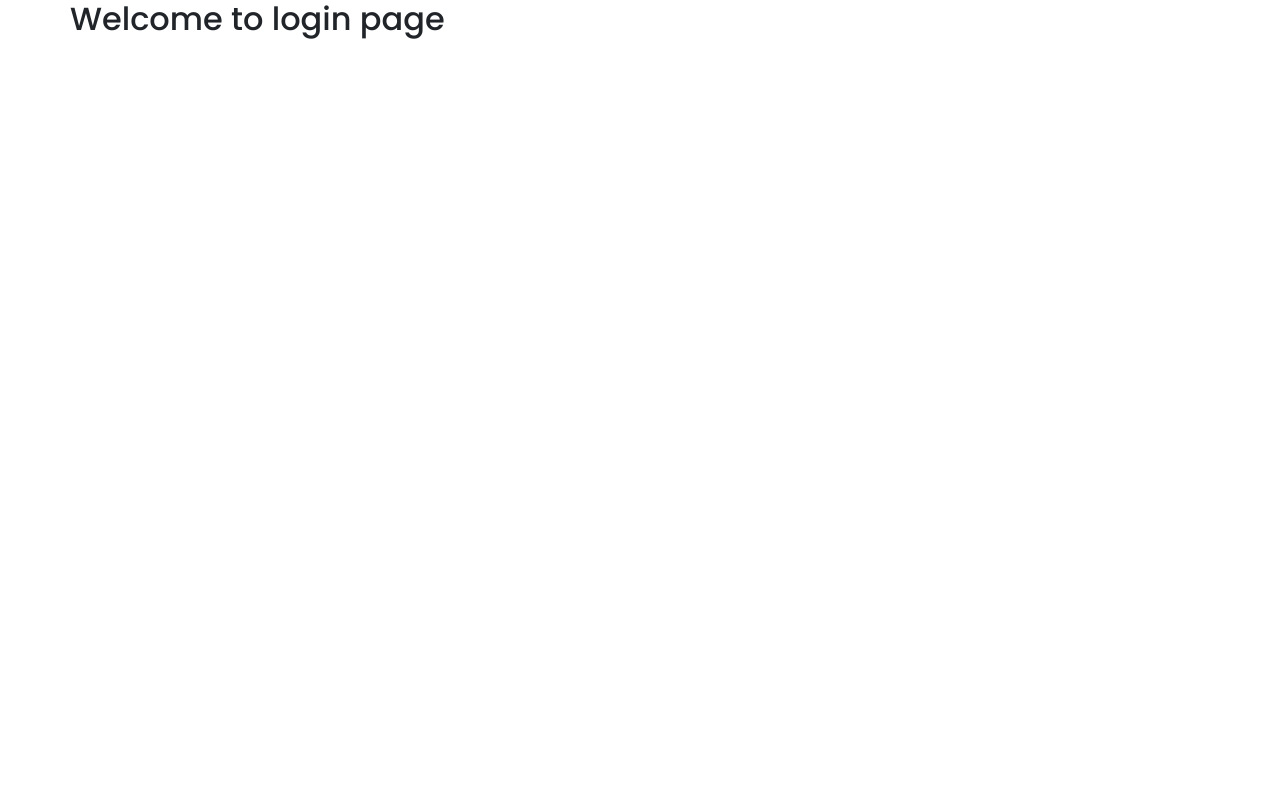
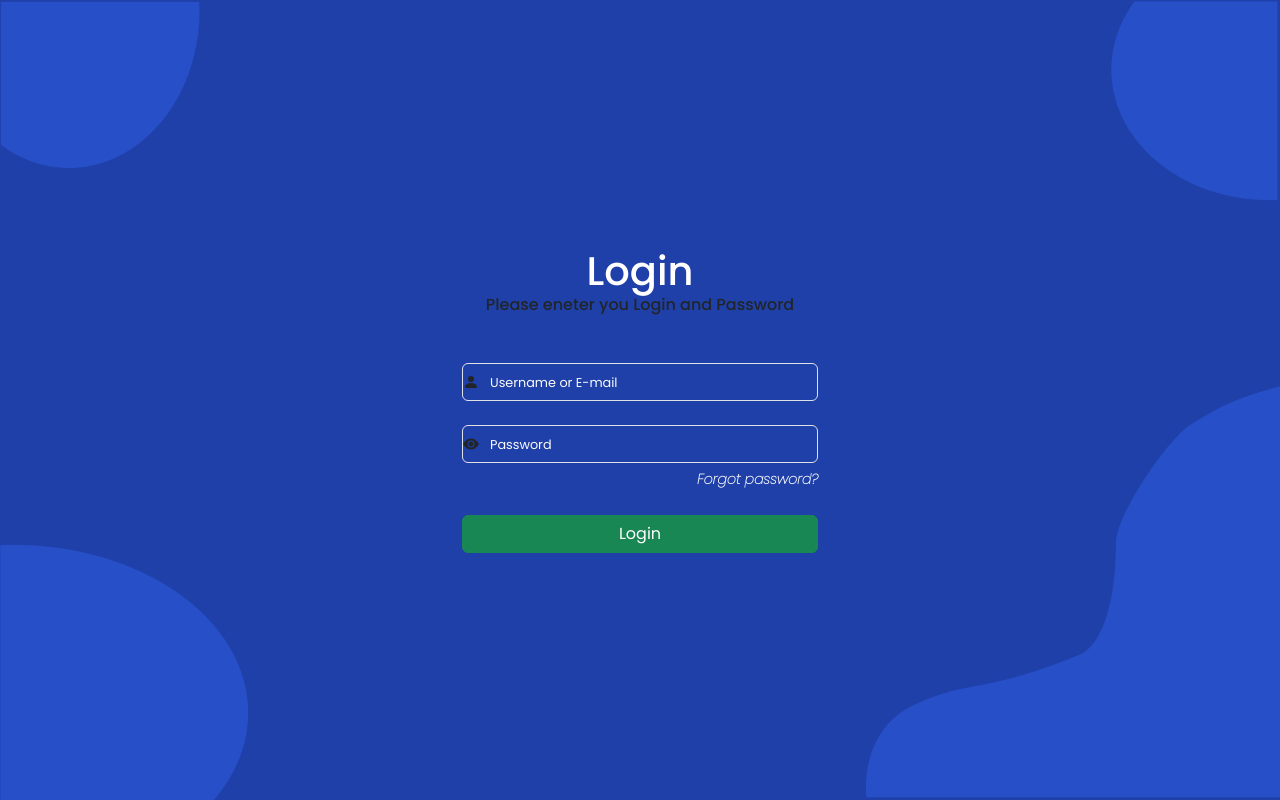
Before and after one commit to Pandilla-Rajesh/react-test, a React (Create React App) app: page /login in a window 1280 px wide. Built offline with nearby package versions, Linux system fonts and the light colour scheme.

Commit message:
login page changes done

```diff
--- a/package.json
+++ b/package.json
@@ -7,13 +7,17 @@
     "@testing-library/jest-dom": "^6.6.3",
     "@testing-library/react": "^16.2.0",
     "@testing-library/user-event": "^13.5.0",
+    "axios": "^1.8.3",
     "bootstrap": "^5.3.3",
+    "formik": "^2.4.6",
     "react": "^19.0.0",
+    "react-bootstrap": "^2.10.9",
     "react-dom": "^19.0.0",
     "react-router-dom": "^7.3.0",
     "react-scripts": "5.0.1",
     "sass": "^1.86.0",
-    "web-vitals": "^2.1.4"
+    "web-vitals": "^2.1.4",
+    "yup": "^1.6.1"
   },
   "scripts": {
     "start": "react-scripts start",
--- a/src/Approutes.js
+++ b/src/Approutes.js
@@ -1,7 +1,9 @@
-import React, { Suspense } from 'react'
+import React, { lazy, Suspense } from 'react'
 import { createBrowserRouter, RouterProvider } from 'react-router-dom'
-import MainLayout from './MainLayout/MainLayout'
-import Login from './Components/Login/Login'
+
+const MainLayout = lazy(()=>import('./MainLayout/MainLayout.js'))
+const Login = lazy(()=>import('./Components/Login/Login.js'))
+const ApiModals = lazy(()=>import('./Components/ApiModals/ApiModals.js'))
 
 function Approutes(){
 
@@ -12,7 +14,7 @@ function Approutes(){
     {path:'/', element:(<Suspense fallback={<div>...Loading</div>}><MainLayout/></Suspense>),
 
     children:[
-      {}
+      {path:'apimodals', element:(<Suspense fallback={<div>...Loading</div>}><ApiModals/></Suspense>)}
     ]
 
   },
--- /dev/null
+++ b/src/Components/ApiModals/ApiModals.js
@@ -0,0 +1,69 @@
+import axios from 'axios'
+import React, { useEffect, useState } from 'react'
+import { data } from 'react-router-dom'
+
+function ApiModals(){
+
+    const [todos, setToDos] = useState([])
+    const [country, setCountry] = useState([])
+    const [loading, setLoading] = useState(false)
+
+    // custom-api//
+        useEffect(()=>{
+            setLoading(true)
+            fetch('https://jsonplaceholder.typicode.com/todos').then((res => res.json()))
+            .then(result=>{
+                setToDos(result)
+                console.log(result, 'data fetched')
+            }).catch((err)=>{
+                console.log(err)
+            }).finally(()=>{
+                setLoading(false)
+            })
+        }, [])
+    // end //
+
+    const getCountry=async()=>{
+        setLoading(true)
+        try{
+            const conall = await fetch('https://restcountries.com/v3.1/all')
+            const res = await conall.json()
+            console.log(res, 'country data list')
+        }catch(error){
+            console.log(error)
+        }finally{
+            setLoading(false)
+        }
+    }
+
+    const getProduct=async()=>{
+
+        setLoading(true)
+        try{
+
+            const prodata = await axios.get('https://dummyjson.com/products')
+            console.log(prodata.data.products, 'get product list')
+
+        }catch(error){
+            console.log(error)
+        }finally{
+            setLoading(false)
+        }
+    }
+
+    useEffect(()=>{
+        getCountry()
+    }, [])
+
+    useEffect(()=>{
+        getProduct()
+    }, [])
+
+    return(
+        <>
+            <h1>Welcome to API Modals</h1>
+        </>
+    )
+}
+
+export default ApiModals
--- a/src/Components/Login/Login.js
+++ b/src/Components/Login/Login.js
@@ -2,21 +2,53 @@ import React, { useEffect } from 'react'
 import TimeStart from '../TimeStart/TimeStart'
 import ReUseCounter from '../Counter/Counter'
 import AboutReact from '../AboutReact/AboutReact'
+import { Button, Form, FormControl, InputGroup } from 'react-bootstrap'
+import InputGroupText from 'react-bootstrap/esm/InputGroupText'
+import { Link } from 'react-router-dom'
 
 const Login = ()=>{
 
     return(
-        <section>
-            <div className='container g-0'>
-                <div className='row'>
-                <h2>Welcome to login page</h2>
-                {/* <div> <TimeStart/></div>
-                <div>
-                    <ReUseCounter/>
-                </div>
-                <div>
-                    <AboutReact/>
-                </div> */}
+        <section className='info-login'>
+            <div className='container info-log-screen'>
+                <div className='row d-flex align-items-center justify-content-center h-100'>
+                    <div className='col-md-4'>
+                        <div>
+                        <div className='d-flex align-items-center justify-content-center flex-column'>
+                            <h1 className='text-white'>Login</h1>
+                            <h6 className='mb-5'>Please eneter you Login and Password</h6>
+                        </div>
+                        <Form className='info-form'>
+                                <InputGroup className='mb-4 border rounded-2'>
+                                    <InputGroupText className='bg-transparent border border-0 p-0'>
+                                    <svg xmlns="http://www.w3.org/2000/svg" width="16" height="16" fill="currentColor"
+                                    class="bi bi-person-fill" viewBox="0 0 16 16">
+                                    <path d="M3 14s-1 0-1-1 1-4 6-4 6 3 6 4-1 1-1 1zm5-6a3 3 0 1 0 0-6 3 3 0 0 0 0 6"/>
+                                    </svg>
+                                    </InputGroupText>
+                                    <FormControl placeholder='Username or E-mail' className='bg-transparent border border-0' />
+                                </InputGroup>
+                                <InputGroup className='mb-1 border rounded-2'>
+                                    <InputGroupText className='bg-transparent border border-0 p-0'>
+                                    <svg xmlns="http://www.w3.org/2000/svg" width="16" height="16" fill="currentColor" class="bi bi-eye-fill" viewBox="0 0 16 16">
+                                    <path d="M10.5 8a2.5 2.5 0 1 1-5 0 2.5 2.5 0 0 1 5 0"/>
+                                    <path d="M0 8s3-5.5 8-5.5S16 8 16 8s-3 5.5-8 5.5S0 8 0 8m8 3.5a3.5 3.5 0 1 0 0-7 3.5 3.5 0 0 0 0 7"/>
+                                    </svg>
+                                    </InputGroupText>
+                                    <FormControl placeholder='Password' className='bg-transparent border border-0' />
+                                </InputGroup>
+                                <div className='d-flex align-items-end justify-content-end mb-4'>
+                                    <Link to="" className='text-decoration-none'>
+                                        <small className='text-white fst-italic fw-bolder'>Forgot password?</small>
+                                    </Link>
+                                </div>
+                                <div className='p-0'>
+                                    <Button variant='success' className='w-100'>Login</Button>
+                                </div>
+                        </Form>
+                        </div>
+                    </div>
+
                 </div>
             </div>
         </section>
--- a/src/style.scss
+++ b/src/style.scss
@@ -23,6 +23,29 @@ body{
     font-family: "Poppins", sans-serif;
 }
 
+h1,h2,h3,h4,h5,h6{
+    padding: 0px;
+    margin: 0px;
+}
+
+input,textarea,select{
+    outline: none;
+    box-shadow: none;
+}
+input:focus, textarea:focus, select:focus{
+    outline: none;
+    box-shadow: none !important;
+}
+input.form-control{
+    &:focus{
+        transition: all .3s ease-in-out;
+        &::placeholder{
+            color: transparent;
+            transition: all 0.3s ease-in-out;
+        }
+    }
+}
+
 ul, ol{
     margin: 0px;
     padding: 0px;
@@ -32,3 +55,28 @@ p,blockquote{
     padding: 0px;
     margin: 0px;
 }
+
+.info-login{
+    background: url('./assets/images/login-screen.png') no-repeat;
+    background-size: cover;
+    background-position: left center;
+    object-fit: cover;
+    height: 100%;
+    .info-log-screen{
+        width: 100vw;
+        height: 100dvh;
+        position: relative;
+        .info-form{
+         .form-control{
+            color: rgb(250,250,250);
+            &::placeholder{
+                color: rgb(250,250,250);
+                font-size: 0.8rem;
+            }
+         }
+        }
+    }
+}
+.info{
+    padding: 70px 0px;
+}
```
Also changed, not shown: src/assets/images/login-screen.png (added), 1 other file (tests, documents, lock files or other folders).
